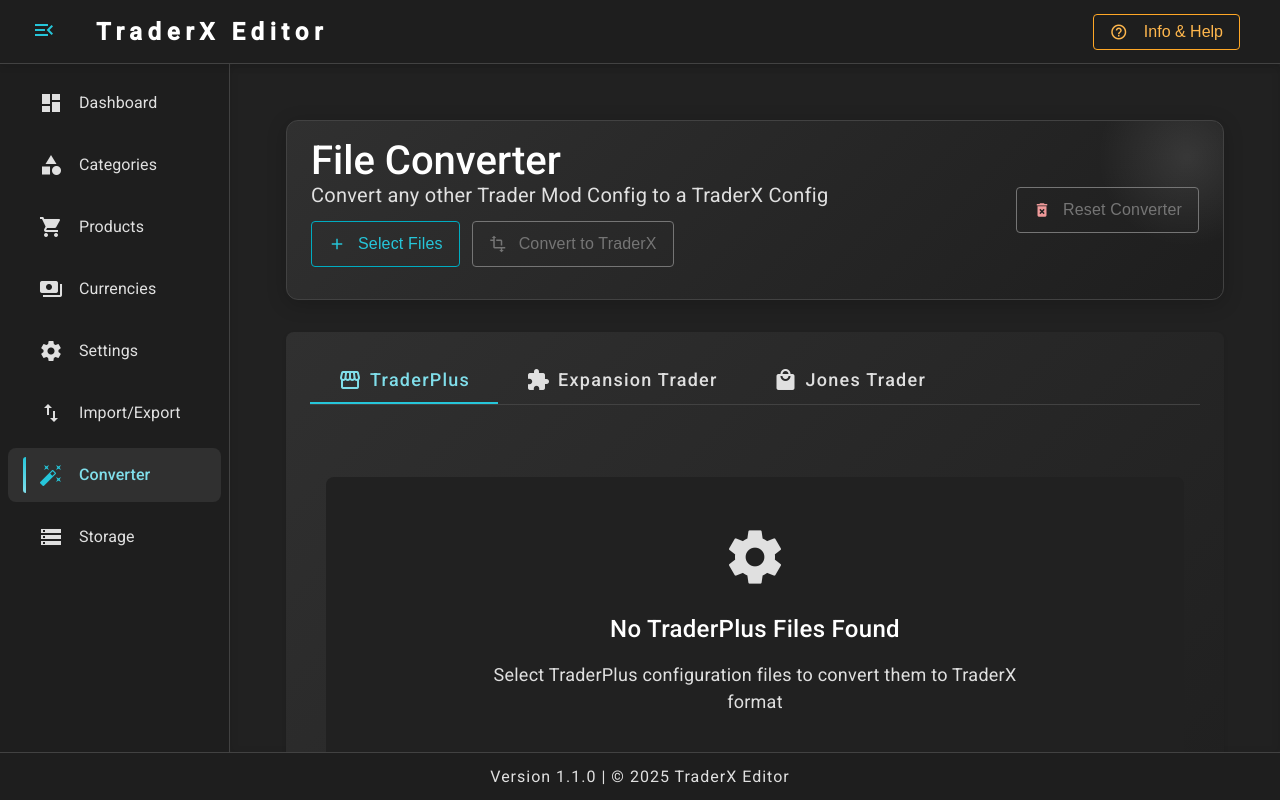
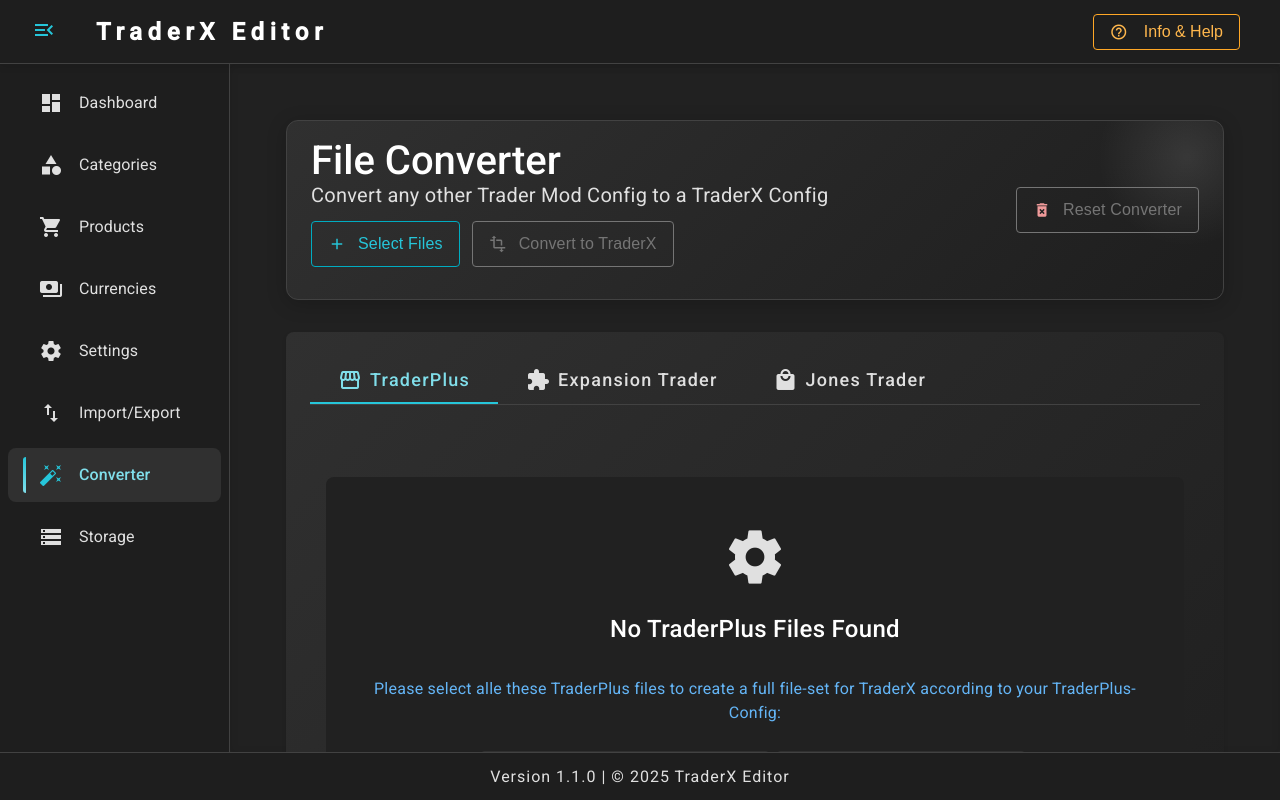
Before and after one commit to TheDmitri/traderpluseditor, an Angular app: page /converter in a window 1280 px wide. Built offline with nearby package versions, Linux system fonts and the light colour scheme.

Commit message:
tweak - Updated empty-state to give details about required files

```diff
--- a/src/app/features/file-converter/components/file-converter.component.html
+++ b/src/app/features/file-converter/components/file-converter.component.html
@@ -150,12 +150,11 @@
                   >
                     <mat-icon class="empty-state-icon">settings</mat-icon>
                     <h2 class="empty-state-title">No TraderPlus Files Found</h2>
-                    <p class="empty-state-message">
-                      Select TraderPlus configuration files to convert them to
-                      TraderX format
-                    </p>
                     <p class="empty-state-files">
-                      Allowed files:
+                      Please select alle these TraderPlus files to create a full
+                      file-set for TraderX according to your TraderPlus-Config:
+                      <br />
+                      <br />
                       <span class="allowed-file"
                         >TraderPlusGeneralConfig.json</span
                       >,
@@ -164,6 +163,9 @@
                       <span class="allowed-file"
                         >TraderPlusPriceConfig.json</span
                       >
+                      <br />
+                      <br />
+                      The Conversion will not work if one file is missing!
                     </p>
                   </div>
 
--- a/src/app/features/file-converter/components/file-converter.component.scss
+++ b/src/app/features/file-converter/components/file-converter.component.scss
@@ -316,15 +316,15 @@
             // Add styling for allowed files information
             .empty-state-files {
               margin-top: 16px;
-              font-size: 14px;
-              color: var(--brush-text-secondary);
+              font-size: 16px;
+              color: var(--color-info-medium);
 
               .allowed-file {
                 font-family: monospace;
                 background-color: var(--brush-background-elevated);
                 padding: 2px 6px;
                 border-radius: 4px;
-                color: var(--brush-primary);
+                color: #fff;
               }
             }
           }
--- a/src/styles/components/_empty-states.scss
+++ b/src/styles/components/_empty-states.scss
@@ -29,8 +29,7 @@
 
   .empty-state-message {
     font-size: var(--font-size-base);
-    margin: 0 0 32px 0;
-    max-width: 540px;
+    margin: 0 0 16px 0;
     color: var(--brush-text-secondary);
   }
 
```
